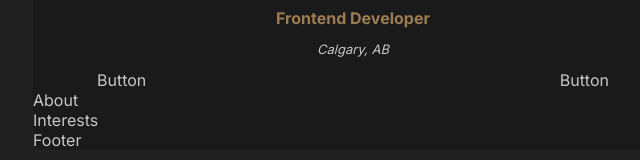
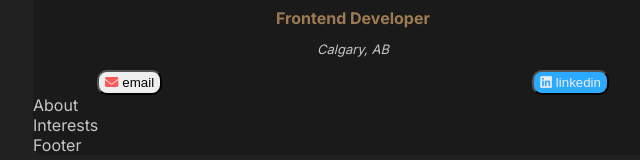
Before and after one commit to brandonfelty/react_tutorial, a React (Create React App) app: page /info in a window 1280 px wide. Shown: the part 214-374 px from the top of the page, without its empty margins (287-927 px from the left). Built offline with nearby package versions, Linux system fonts and the light colour scheme.

Commit message:
adds buttons and styles

```diff
--- a/public/index.html
+++ b/public/index.html
@@ -12,6 +12,7 @@
     <link rel="preconnect" href="https://fonts.gstatic.com" crossorigin>
     <link href="https://fonts.googleapis.com/css2?family=Inter:wght@400;600;700&display=swap" rel="stylesheet">
     <link rel="stylesheet" src="index.css">
+    <script src="https://kit.fontawesome.com/f950abc6da.js" crossorigin="anonymous"></script>
     <title>React App</title>
   </head>
   <body>
--- /dev/null
+++ b/src/components/Button.css
@@ -0,0 +1,17 @@
+i {
+  margin-right: 4px;
+}
+
+button {
+  border-radius: 10px;
+  height: 25px;
+}
+
+.linkedin {
+  background-color: rgb(43, 170, 255);
+  color: rgb(237, 237, 237);
+}
+
+.email i {
+  color: rgba(255, 0, 0, 0.629);
+}
--- a/src/components/Button.jsx
+++ b/src/components/Button.jsx
@@ -1,8 +1,13 @@
-import React from 'react'
+import React from 'react';
+import './Button.css';
 
-const Button = () => {
+const Button = ({ type }) => {
   return (
-    <div>Button</div>
+    <button type='button' className={type}>
+      {type === 'email' && <i className="fa-solid fa-envelope"></i>}
+      {type === 'linkedin' && <i class="fa-brands fa-linkedin"></i>}
+      {type}
+    </button>
   )
 }
 
--- a/src/components/Summary.css
+++ b/src/components/Summary.css
@@ -30,6 +30,5 @@
 }
 
 .summary .headshot {
-  object-fit: cover;
-  object-position: center;
+  object-fit: contain;
 }
--- a/src/components/Summary.jsx
+++ b/src/components/Summary.jsx
@@ -11,8 +11,8 @@ const Summary = () => {
       <h4>Frontend Developer</h4>
       <p>Calgary, AB</p>
       <div className='summary-contact'>
-        <Button />
-        <Button />
+        <Button type='email' />
+        <Button type='linkedin' />
       </div>
     </div>
   )
```
